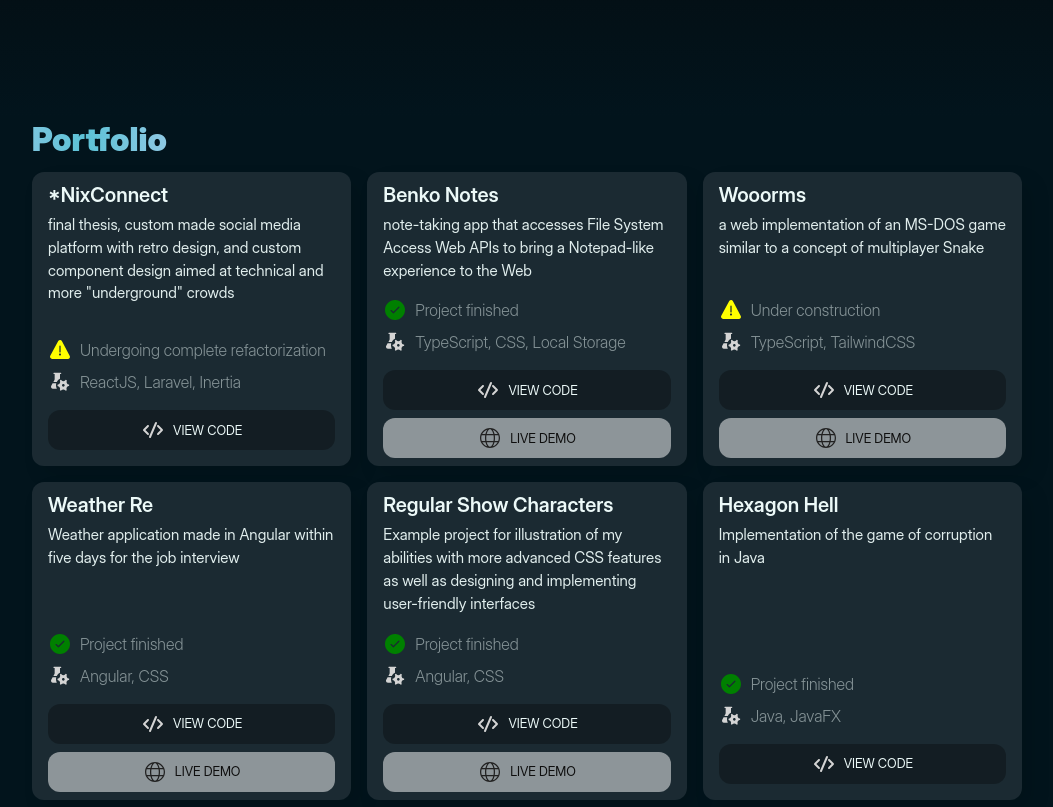
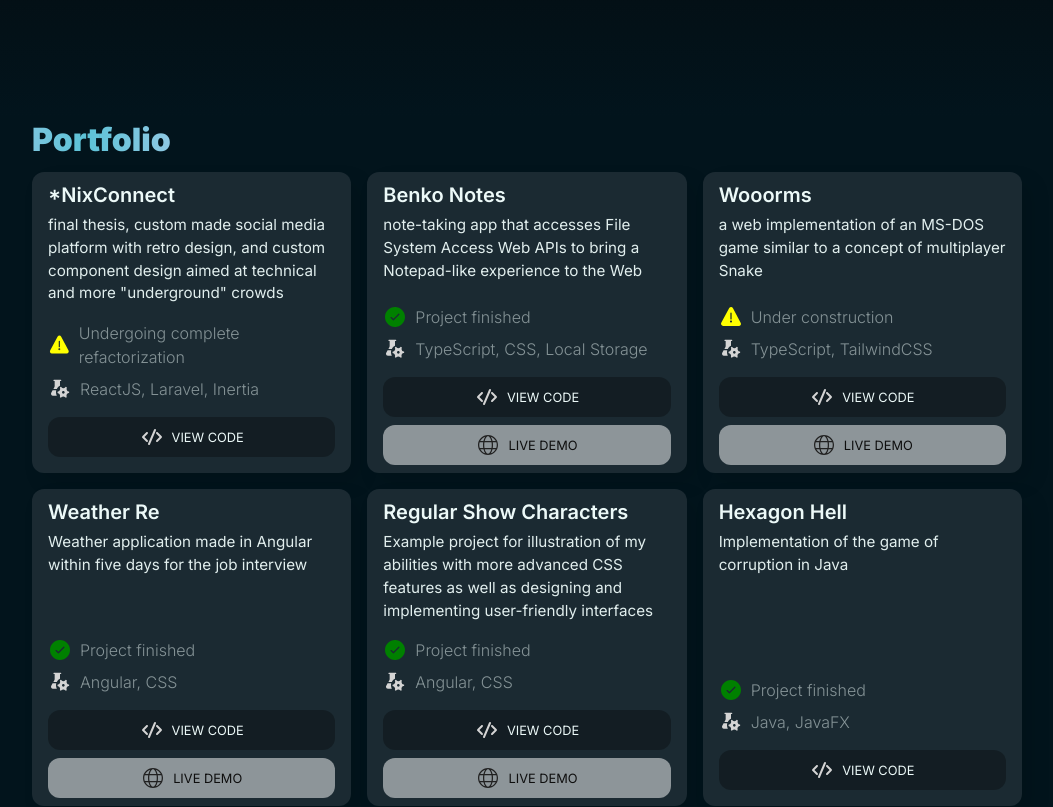
Before and after one commit to Benko11/portfolio, a React (Vite) app: page / in a window 1280 px wide. Shown: the part 684-1491 px from the top of the page, without its empty margins (113-1166 px from the left). Built offline with nearby package versions, Linux system fonts and the light colour scheme.

Commit message:
fix: Inter Safari font

```diff
--- a/src/App.css
+++ b/src/App.css
@@ -21,7 +21,9 @@
 
 html,
 body {
-  font-family: "Inter Display", sans-serif;
+  font-family: "Inter", sans-serif;
+  font-weight: 400;
+  font-style: normal;
   color: hsl(177, 50%, 95%);
   background-color: hsl(var(--theme-hue), 86%, 6%);
   overflow-x: hidden;
```
